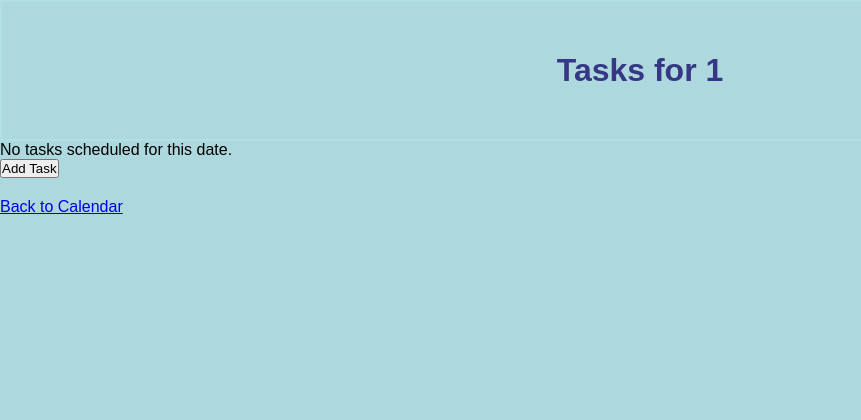
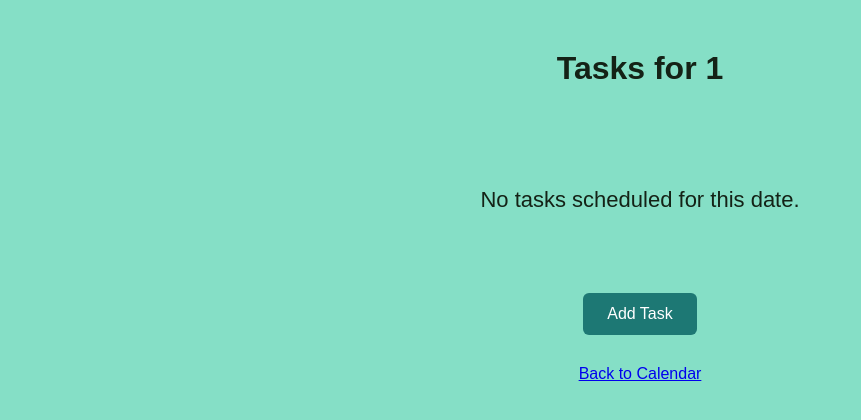
Before and after one commit to jrwhe01/Calendar, a Flask app: page /tasks_for_date/1 in a window 1280 px wide. Shown: the top 420 px of the page, without its empty margins (0-861 px from the left). Run offline with Flask 3, Linux system fonts and the light colour scheme; data that the repository does not hold is empty.

Commit message:
Everything is working task wise

```diff
--- a/app.py
+++ b/app.py
@@ -1,6 +1,7 @@
 from flask import Flask, render_template, request, redirect, url_for
-from pymongo import MongoClient
+from pymongo import MongoClient, ASCENDING
 from datetime import datetime
+from bson.objectid import ObjectId
 
 app = Flask(__name__)
 # app.secret_key = 'secret_key'
@@ -17,7 +18,7 @@ def index():
 
 @app.route('/tasks_for_date/<date>')
 def show_tasks(date):
-    tasks = list(tasks_collection.find({'date': date}))
+    tasks = list(tasks_collection.find({'date': date}).sort("start_time", ASCENDING))
     return render_template('tasks_for_date.html', date=date, tasks=tasks)
 
 
@@ -47,5 +48,13 @@ def add_task_date(date):
 
     return render_template('add_task.html', date=date)
 
+@app.route('/delete-task/<task_id>', methods=['POST'])
+def delete_task(task_id):
+    task = tasks_collection.find_one({"_id": ObjectId(task_id)})
+    if task:
+        tasks_collection.delete_one({"_id": ObjectId(task_id)})
+        return redirect(url_for('show_tasks', date=task["date"]))
+    return "Task not found", 404
+
 if __name__ == '__main__':
     app.run(debug=True)
--- /dev/null
+++ b/static/schestyle.css
@@ -0,0 +1,80 @@
+* {
+    margin: 0;
+    padding: 0;
+    font-family: 'Poppins', sans-serif;
+    }
+
+body {
+    background-color: rgb(133, 223, 198);
+  }
+
+  h1 {
+    color: rgb(20, 34, 22);
+    border: 2px;
+    padding: 50px;
+    text-align: center;
+  }
+
+ul {
+    list-style-type: none;
+    padding: 0;
+    margin: 0 auto;
+    max-width: 600px;
+}
+
+li {
+    background-color: rgb(194, 218, 209);
+    border-radius: 10px;
+    padding: 20px;
+    margin: 15px auto;
+    box-shadow: 0 4px 6px rgb(20, 34, 22);
+    color: #333;
+    font-size: 16px;
+    line-height: 1.5;
+}
+
+p {
+    color: rgb(20, 34, 22);
+    border: 2px;
+    padding: 50px;
+    text-align: center;
+    font-size: 22px;
+}
+
+button#addATask {
+    display: block;
+    margin: 30px auto;
+    padding: 12px 24px;
+    background-color: #1d7874;
+    color: white;
+    border: none;
+    border-radius: 6px;
+    font-size: 16px;
+    cursor: pointer;
+    transition: background-color 0.3s ease;
+}
+
+button#addATask:hover {
+    background-color: #155e5b;
+}
+
+button#delete {
+    display: block;
+    margin: 10px auto;
+    padding: 6px 8px;
+    background-color: #1d7874;
+    color: white;
+    border: none;
+    border-radius: 6px;
+    font-size: 14px;
+    cursor: pointer;
+    transition: background-color 0.3s ease;
+}
+button#delete:hover {
+    background-color: #155e5b;
+}
+
+.center-form {
+    text-align: center;
+    margin-top: 30px;
+  }
--- a/static/style.css
+++ b/static/style.css
@@ -6,7 +6,7 @@
 
 body {
     display: flex;
-    background: #948cc1;
+    background: #a4aee7;
     min-height: 100vh;
     padding: 0 10px;
     align-items: center;
--- a/static/taskstyle.css
+++ b/static/taskstyle.css
@@ -10,7 +10,7 @@ body {
 
   h1 {
     color: rgb(55, 55, 133);
-    border: 2px solid powderblue;
+    border: 2px;
     padding: 50px;
     text-align: center;
   }
--- a/templates/tasks_for_date.html
+++ b/templates/tasks_for_date.html
@@ -3,7 +3,7 @@
 <head>
     <title>Schedule for {{ date }}</title>
 </head>
-    <link rel="stylesheet" href="{{ url_for('static', filename='taskstyle.css') }}">
+    <link rel="stylesheet" href="{{ url_for('static', filename='schestyle.css') }}">
         <link rel="stylesheet" href=
 "https://fonts.googleapis.com/css2?family=Material+Symbols+Rounded:opsz,wght,FILL,GRAD@20..48,100..700,0..1,-50..200">
 <body>
@@ -15,7 +15,10 @@
                 <li>
                     <strong>{{ task.taskname }}</strong><br>
                     {{ task.description }}<br>
-                    {{ task.stHours }}:{{ task.stMinutes }} – {{ task.etHours }}:{{ task.etMinutes }}
+                    {{ task.start_time }} – {{ task.end_time }}
+                    <form action="{{ url_for('delete_task', task_id=task._id) }}" method="POST" style="display:inline;">
+                        <button id="delete" type="submit" >Delete</button>
+                    </form>
                 </li>
             {% endfor %}
         </ul>
@@ -26,8 +29,9 @@
     <div>
        <button id="addATask" >Add Task</button>
     </div>
-
+    <div class="center-form">
     <a href="{{ url_for('index') }}">Back to Calendar</a>
+    </div>
     <script>
         document.getElementById("addATask").addEventListener("click", function() {
             const date = "{{ date }}";
```
Also changed, not shown: templates/add_task.html (+4 -3 lines), templates/login.html (added, +32 -0 lines), templates/register.html (added).
